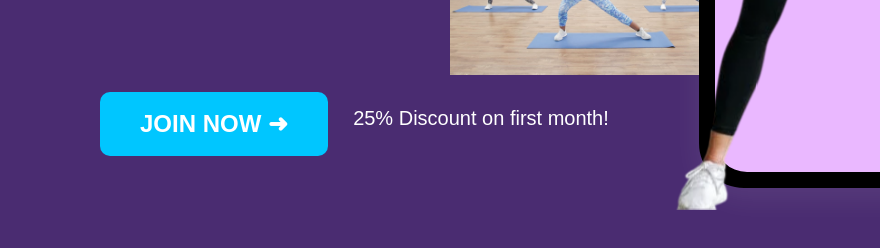
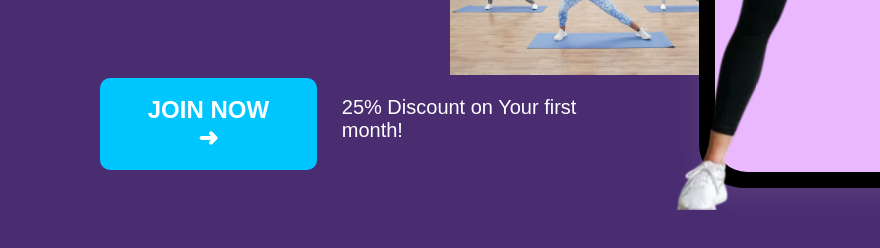
Before and after one commit to rachellegeronimoo-web/LifeFit-360, a plain HTML site: page index.html in a window 1280 px wide. Shown: the part 544-792 px from the top of the page, 0-880 px from the left. Drawn offline with Linux system fonts and the light colour scheme.

Commit message:
Improve homepage discount text

```diff
--- a/index.html
+++ b/index.html
@@ -191,7 +191,7 @@
         <h1 style="font-size:90px;font-weight:800;line-height:1.05;transform: translateY(-20px);">GET IN<br>SHAPE<br>TODAY</h1>
         <div class="sub" style="margin-top:40px;display:flex;align-items:center;gap:25px;">
             <button class="join-btn" style="background:#00c6ff;color:white;padding:18px 40px;border-radius:10px;font-size:24px;font-weight:bold;cursor:pointer;border:none;transform: translateY(35px);">JOIN NOW ➜</button>
-            <p style="font-size:20px;transform: translateY(30px);">25% Discount on first month!</p>
+            <p style="font-size:20px;transform: translateY(30px);">25% Discount on Your first month!</p>
         </div>
     </div>
 
```
